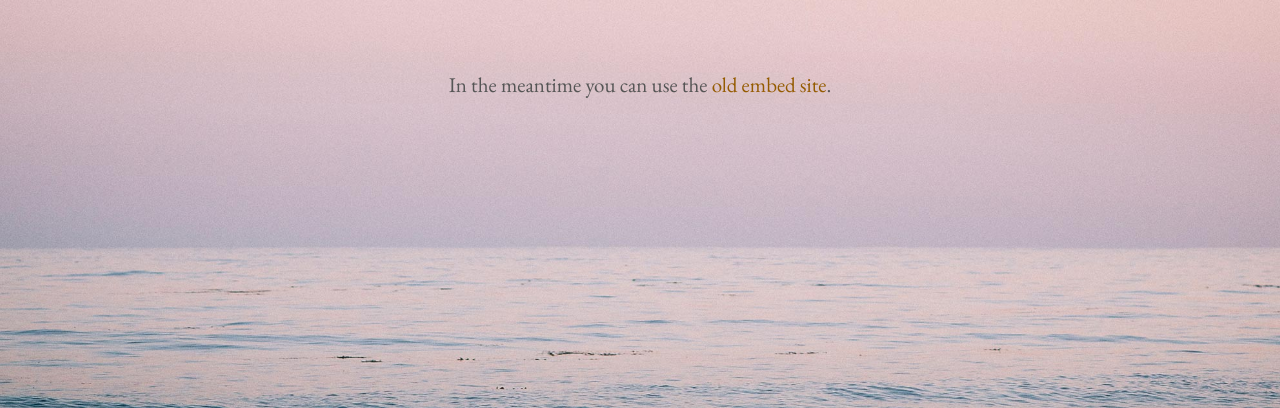
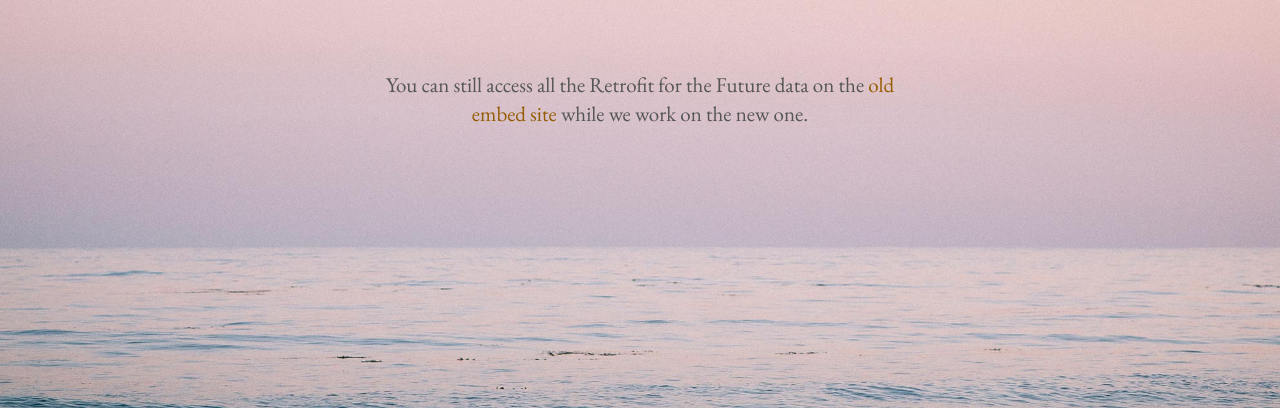
Before and after one commit to MastodonC/www.getembed.com, a plain HTML site: page index.html in a window 1280 px wide. Shown: the part 392-800 px from the top of the page. Drawn offline with nearby package versions, Linux system fonts and the light colour scheme.

Commit message:
Text change as suggested by Geoff.

```diff
--- a/index.html
+++ b/index.html
@@ -4,8 +4,8 @@
     <meta charset="utf-8">
     <meta http-equiv="X-UA-Compatible" content="IE=edge">
     <meta name="viewport" content="width=device-width, initial-scale=1.0">
-    <meta name="description" content="Carlos Alvarez, Theme designer & developer living in Madrid, Spain.">
-    <meta name="author" content="Carlos Alvarez">
+    <meta name="description" content="Holding page for getembed.com">
+    <meta name="author" content="Carlos Alvarez & Bruce Durling">
     <link rel="shortcut icon" href="assets/ico/favicon.png">
 
     <title>Get Embed</title>
@@ -53,7 +53,9 @@
       <div class="row w centered">
     	<br>
     	<div class="col-lg-6 col-lg-offset-3">
-    	  <p class="lead">In the meantime you can use the <a href="http://est.amee.com">old embed site</a>.</p>
+    	  <p class="lead">You can still access all the Retrofit for
+    	  the Future data on the <a href="http://est.amee.com">old
+    	  embed site</a> while we work on the new one.</p>
     	</div>
       </div>
     </div>
```
